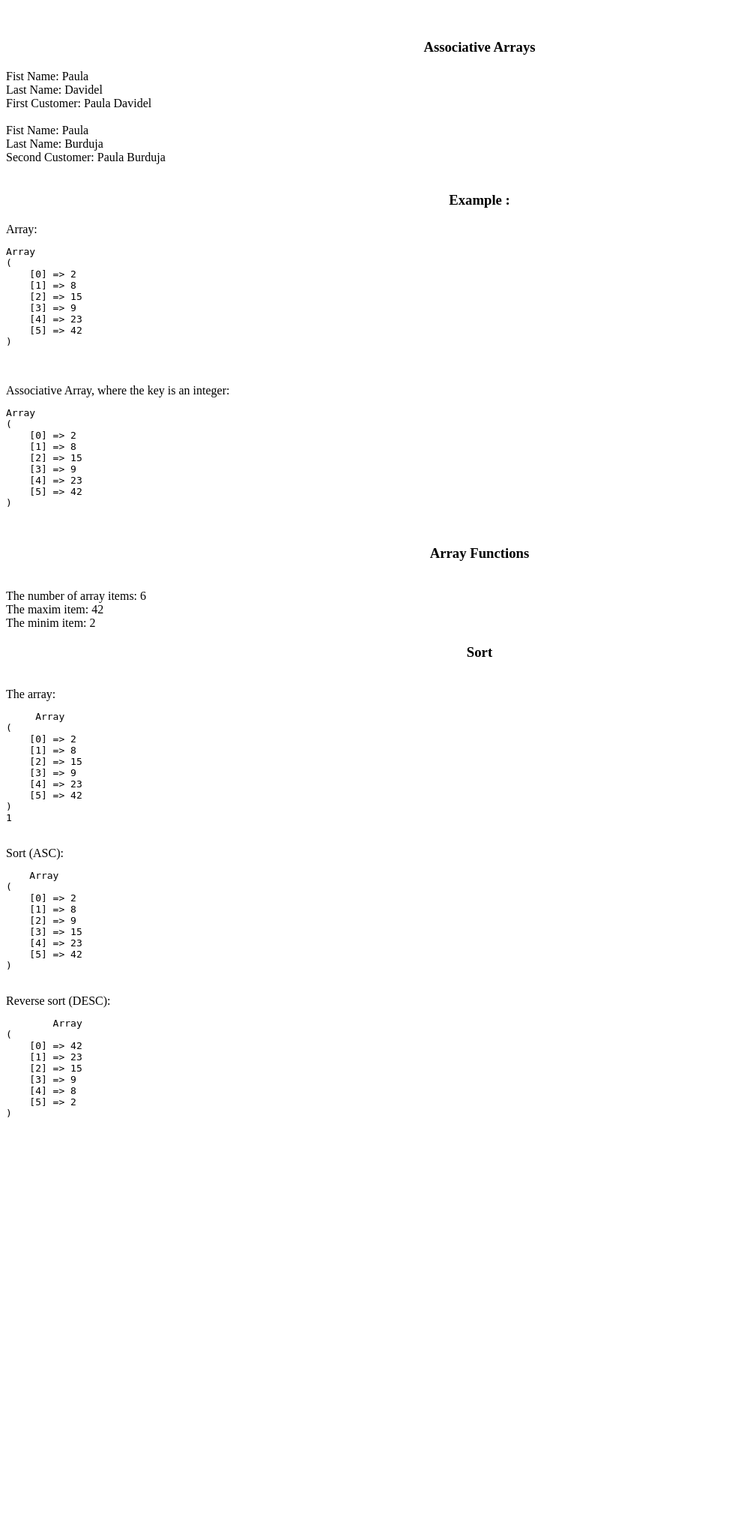
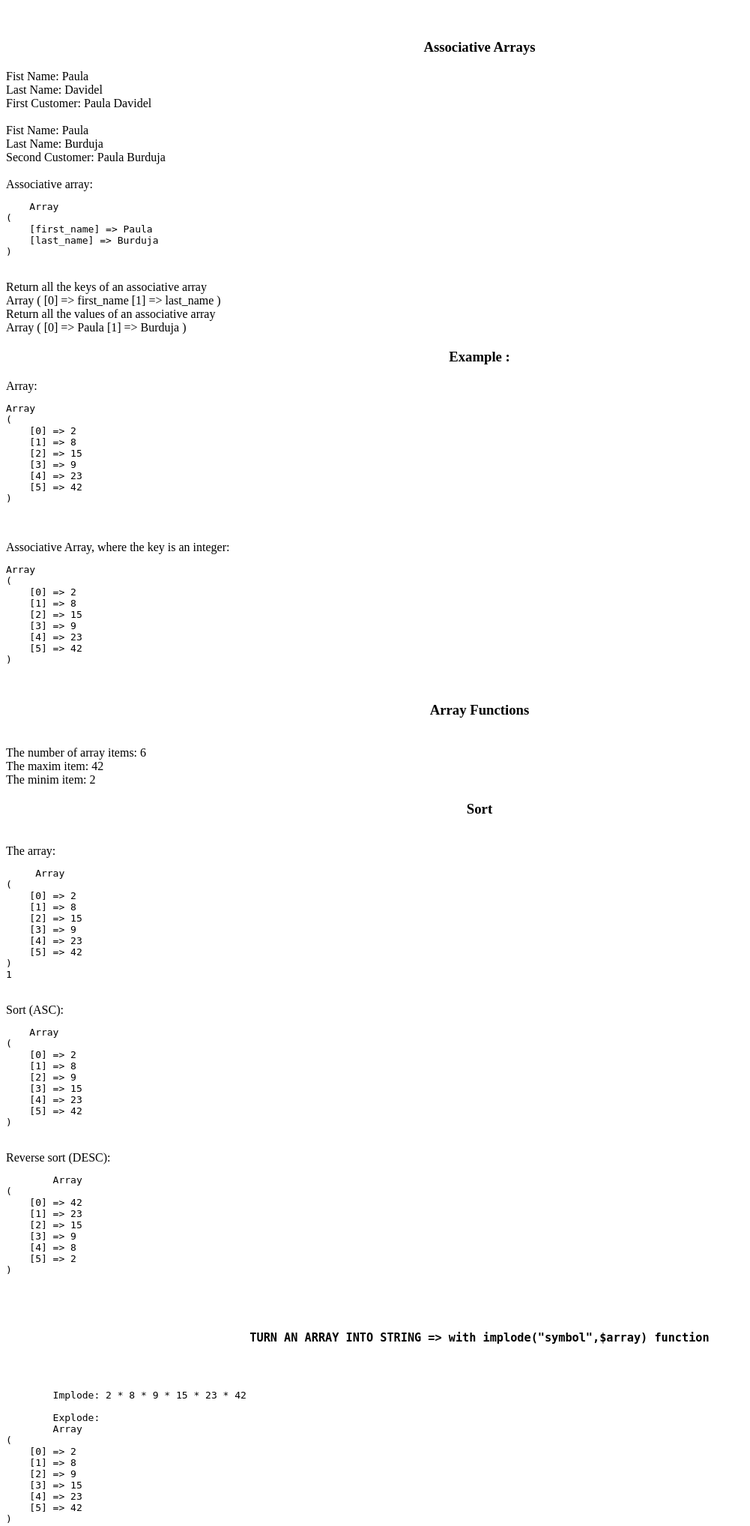
Before and after one commit to paula-davidel/programming_basics, a PHP site: page /arrays.php in a window 1280 px wide. Shown: the part 380-2415 px from the top of the page at 75% size, without its empty margins (0-1001 px from the left). Before the commit the page ends 1870 px from the top, so only its background shows below. Run offline with PHP 8.4, Linux system fonts and the light colour scheme.

Commit message:
first commit

```diff
--- a/arrays.php
+++ b/arrays.php
@@ -1,13 +1,14 @@
 <h3><center>Arrays</center></h3>
 <br>
 <?php
-
+//an array eith integer items
 $numbers = array(2,8,15,9,23,42);
 print_r($numbers);
 echo "<br>Get the first item from array: ".$numbers[0]."<br>";
 ?>
 <br>
 <?php
+//an array with mixted items: integer, string, another array
 $mixed = array(6,"fox","dog",array("x","y","z"));
 echo "<pre>";
 print_r($mixed);
@@ -19,6 +20,7 @@ echo "<br>";
 <br>
 <h3><center>Associative Arrays</center></h3>
 <?php
+// define the associative array
 $assoc_array = array (
     "first_name" => "Paula",
     "last_name" => "Davidel"
@@ -29,6 +31,27 @@ $assoc_array["last_name"] ="Burduja";
 echo "Fist Name: ".$assoc_array["first_name"]."<br>Last Name: ".$assoc_array["last_name"]."<br>";
 echo "Second Customer: ".$assoc_array["first_name"]." ".$assoc_array["last_name"]."<br>";
 ?>
+<br>
+Associative array:
+<pre>
+    <?php
+    // show the associative array
+    print_r($assoc_array);?>
+</pre>
+<br>
+Return all the keys of an associative array
+<br>
+<?php
+// return the keys of an associative array
+$keys=array_keys($assoc_array);
+print_r($keys);?>
+<br>
+Return all the values of an associative array
+<br>
+<?php
+// return the values of an associative array
+$values= array_values($assoc_array);
+print_r($values);?>
 <br><h3><center>Example :</center></h3>
 Array: <br>
 <?php
@@ -80,3 +103,31 @@ Reverse sort (DESC):
 <pre>
         <?php rsort($numbers); print_r($numbers);?>
     <pre><br>
+<h3><center>TURN AN ARRAY INTO STRING => with implode("symbol",$array) function</center></h3>
+<br>
+        <?php
+        // resortare, deoarece array-ul salveaza in variabila $numbers ultima varianta sortata, in cazul nostru cea efectuata de rsort()
+        sort($numbers);
+        $implode = implode(" * ", $numbers);
+        echo "Implode: ".$implode; ?>
+        <br>
+        Explode:
+        <?php
+        print_r(explode(" * ",$implode));?>
+        <br>
+<h3><center>Does an array contain a value? </center></h3>
+15 in array ?
+        <?php echo "Answer: ";
+        if(in_array(15,$numbers)==1)
+            echo "true";
+        else
+            echo "false";
+        ?>
+       <br>
+        19 in array ?
+       <?php echo "Answer: ";
+       if(in_array(19,$numbers)==1)
+           echo "true";
+       else
+           echo "false";
+       ?>
```
